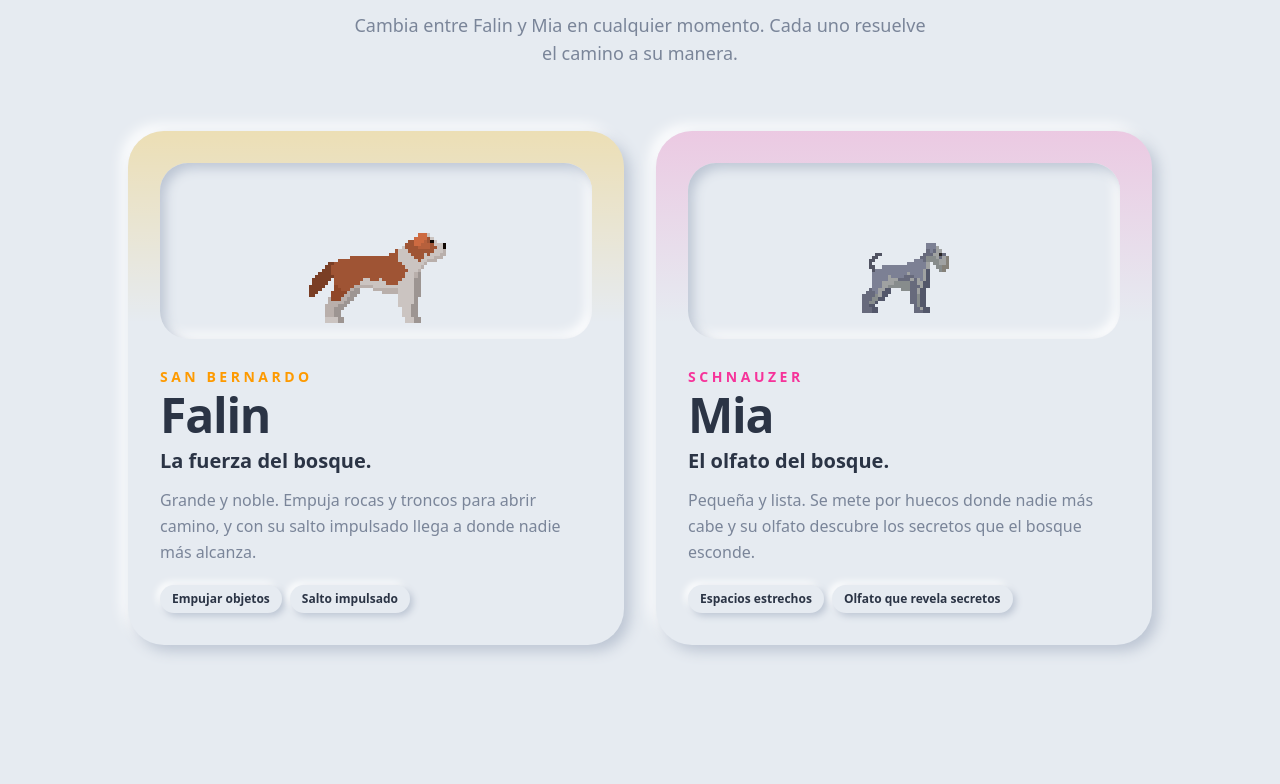
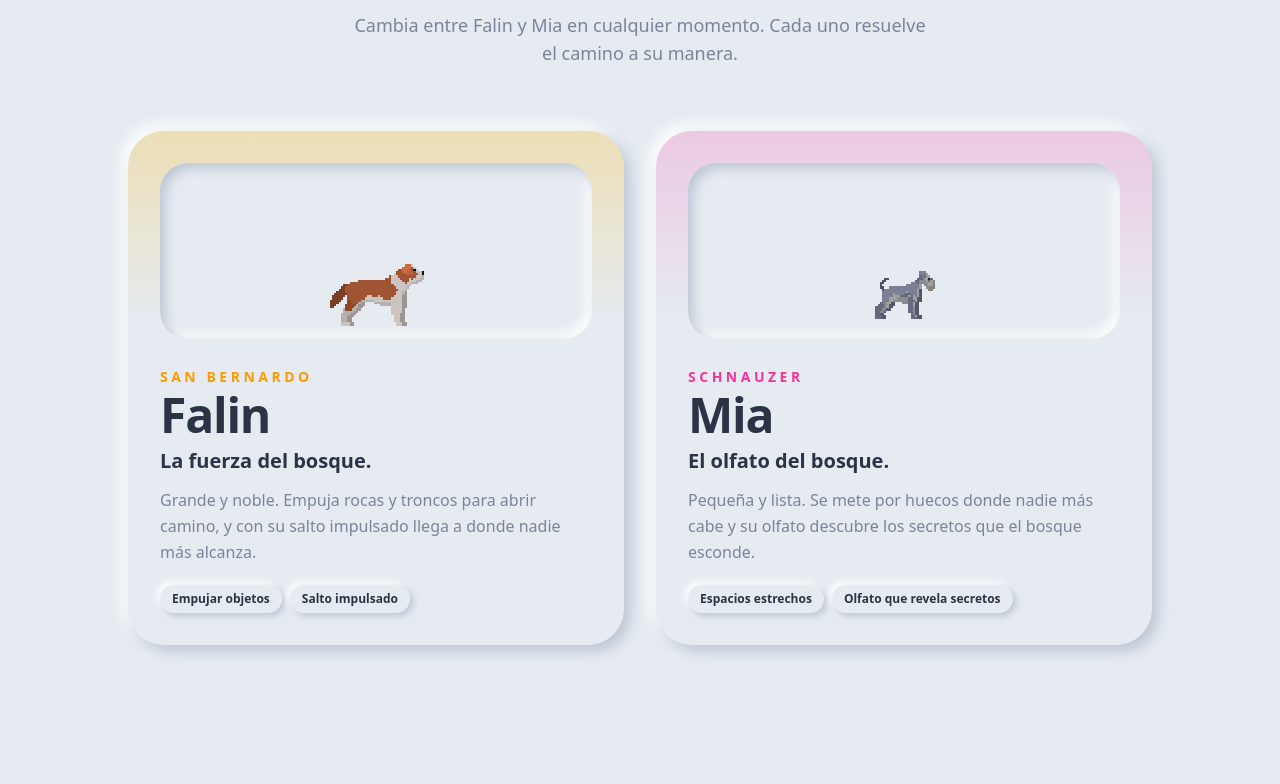
Before and after one commit to Elmuuquienmas/PWAKimaya, a React (Vite) app: page / in a window 1280 px wide. Shown: the part 1116-1900 px from the top of the page. Built offline with nearby package versions, Linux system fonts and the light colour scheme.

Commit message:
en el celular ya se ve el texto de la pagina

```diff
--- a/src/components/landing/Hero.jsx
+++ b/src/components/landing/Hero.jsx
@@ -22,7 +22,7 @@ export function Hero() {
   }, [])
 
   return (
-    <section className="relative h-svh min-h-[520px] overflow-hidden bg-[#63c0c2]">
+    <section className="relative min-h-svh overflow-hidden bg-[#63c0c2]">
       {LAYERS.map(({ src, speed, depth, opacity = 1 }) => (
         <div
           key={src}
@@ -46,11 +46,11 @@ export function Hero() {
       <div className="to-surface absolute inset-x-0 bottom-0 h-16 bg-gradient-to-b from-transparent" />
 
       <div
-        className="relative z-10 flex h-full flex-col items-center justify-center px-6 pb-24 text-center text-white"
+        className="relative z-10 flex min-h-svh flex-col items-center justify-center px-5 py-24 text-center text-white"
         style={{ transform: `translateY(${scroll * -0.25}px)`, opacity: Math.max(0, 1 - scroll / 500) }}
       >
         <p className="text-sm font-bold uppercase tracking-[0.4em] text-white/80 drop-shadow">Plataformas 2D · PC</p>
-        <h1 className="mt-3 text-[clamp(72px,16vw,200px)] font-black leading-[0.85] tracking-tight drop-shadow-[0_6px_24px_rgba(0,0,0,0.35)]">
+        <h1 className="mt-3 text-[clamp(64px,16vw,200px)] font-black leading-[0.85] tracking-tight drop-shadow-[0_6px_24px_rgba(0,0,0,0.35)]">
           Kimaya
         </h1>
         <p className="mt-3 text-[clamp(20px,3.4vw,40px)] font-extrabold drop-shadow">El Bosque del Eco</p>
--- a/src/components/landing/Reveal.jsx
+++ b/src/components/landing/Reveal.jsx
@@ -1,31 +1,4 @@
-import { useEffect, useRef, useState } from 'react'
-
-// Aparece suave cuando entra a la pantalla al hacer scroll
-export function Reveal({ as: Tag = 'div', delay = 0, className = '', children }) {
-  const ref = useRef(null)
-  const [shown, setShown] = useState(false)
-
-  useEffect(() => {
-    const observer = new IntersectionObserver(
-      ([entry]) => {
-        if (entry.isIntersecting) {
-          setShown(true)
-          observer.disconnect()
-        }
-      },
-      { threshold: 0.15 },
-    )
-    observer.observe(ref.current)
-    return () => observer.disconnect()
-  }, [])
-
-  return (
-    <Tag
-      ref={ref}
-      style={{ transitionDelay: `${delay}ms` }}
-      className={`transition-all duration-700 ease-out ${shown ? 'translate-y-0 opacity-100' : 'translate-y-10 opacity-0'} ${className}`}
-    >
-      {children}
-    </Tag>
-  )
+// En el celular el observer a veces no avisa y el texto se quedaba invisible.
+export function Reveal({ as: Tag = 'div', className = '', children }) {
+  return <Tag className={className}>{children}</Tag>
 }
--- a/src/index.css
+++ b/src/index.css
@@ -88,18 +88,18 @@ body {
   }
 }
 
-/* Pagina del juego: aqui si se puede hacer scroll y seleccionar texto */
+/* Pagina del juego: el documento scrollea normal, tambien con el dedo */
 html.landing,
 html.landing body,
 html.landing #root {
   height: auto;
   min-height: 100%;
+  overflow-x: clip;
+  overflow-y: visible;
 }
 
 html.landing body {
-  overflow-x: hidden;
-  overflow-y: auto;
-  touch-action: auto;
+  touch-action: pan-y;
   user-select: auto;
   -webkit-user-select: auto;
 }
--- a/src/main.jsx
+++ b/src/main.jsx
@@ -10,6 +10,7 @@ const params = new URLSearchParams(window.location.search)
 const isInstalled =
   window.matchMedia('(display-mode: standalone)').matches || window.navigator.standalone === true
 const Root = isInstalled || params.has('ip') || params.has('app') ? App : LandingPage
+if (Root === LandingPage) document.documentElement.classList.add('landing')
 
 createRoot(document.getElementById('root')).render(
   <StrictMode>
--- a/src/pages/LandingPage.jsx
+++ b/src/pages/LandingPage.jsx
@@ -89,11 +89,11 @@ function SectionTitle({ eyebrow, title, text }) {
 
 function Characters() {
   return (
-    <section id="personajes" className="scroll-mt-14 px-6 py-24 sm:py-32">
+    <section id="personajes" className="scroll-mt-14 px-5 py-16 sm:px-6 sm:py-32">
       <SectionTitle eyebrow="Personajes" title="Dos formas de cruzar el bosque." text="Cambia entre Falin y Mia en cualquier momento. Cada uno resuelve el camino a su manera." />
       <div className="mx-auto mt-16 grid max-w-5xl gap-8 md:grid-cols-2">
-        {CHARACTERS.map((c, i) => (
-          <Reveal key={c.id} delay={i * 150}>
+        {CHARACTERS.map((c) => (
+          <Reveal key={c.id} className="min-w-0">
             <CharacterCard character={c} />
           </Reveal>
         ))}
@@ -108,11 +108,11 @@ function CharacterCard({ character: c }) {
     <article
       onMouseEnter={() => setHover(true)}
       onMouseLeave={() => setHover(false)}
-      className="neu relative overflow-hidden rounded-[36px] p-8"
+      className="neu relative w-full min-w-0 overflow-hidden rounded-[36px] p-6 sm:p-8"
     >
       <div className={`absolute inset-x-0 top-0 h-48 bg-gradient-to-b ${c.glow} to-transparent`} />
       <div className="neu-inset relative mx-auto flex h-44 items-end justify-center overflow-hidden rounded-[28px]">
-        <Sprite src={hover ? c.run : c.idle} frames={hover ? 8 : 10} duration={hover ? 0.6 : 1.2} scale={3.2} className="-mb-24" />
+        <Sprite src={hover ? c.run : c.idle} frames={hover ? 8 : 10} duration={hover ? 0.6 : 1.2} scale={2.2} className="-mb-16" />
       </div>
       <p className={`mt-7 text-sm font-extrabold uppercase tracking-[0.25em] ${c.color}`}>{c.breed}</p>
       <h3 className="mt-1 text-5xl font-black tracking-tight">{c.name}</h3>
@@ -176,9 +176,9 @@ function Features() {
   return (
     <section className="px-6 py-24 sm:py-32">
       <SectionTitle eyebrow="Todo en uno" title="Más que un control." />
-      <div className="mx-auto mt-16 grid max-w-5xl gap-6 sm:grid-cols-2 lg:grid-cols-3">
+      <div className="mx-auto mt-16 grid min-w-0 max-w-5xl gap-6 sm:grid-cols-2 lg:grid-cols-3">
         {FEATURES.map(({ Icon, title, text }, i) => (
-          <Reveal key={title} delay={(i % 3) * 100}>
+          <Reveal key={title} className="min-w-0">
             <div className="neu h-full rounded-[28px] p-7">
               <span className="neu-inset text-accent flex h-12 w-12 items-center justify-center rounded-2xl">
                 <Icon size={22} />
```
